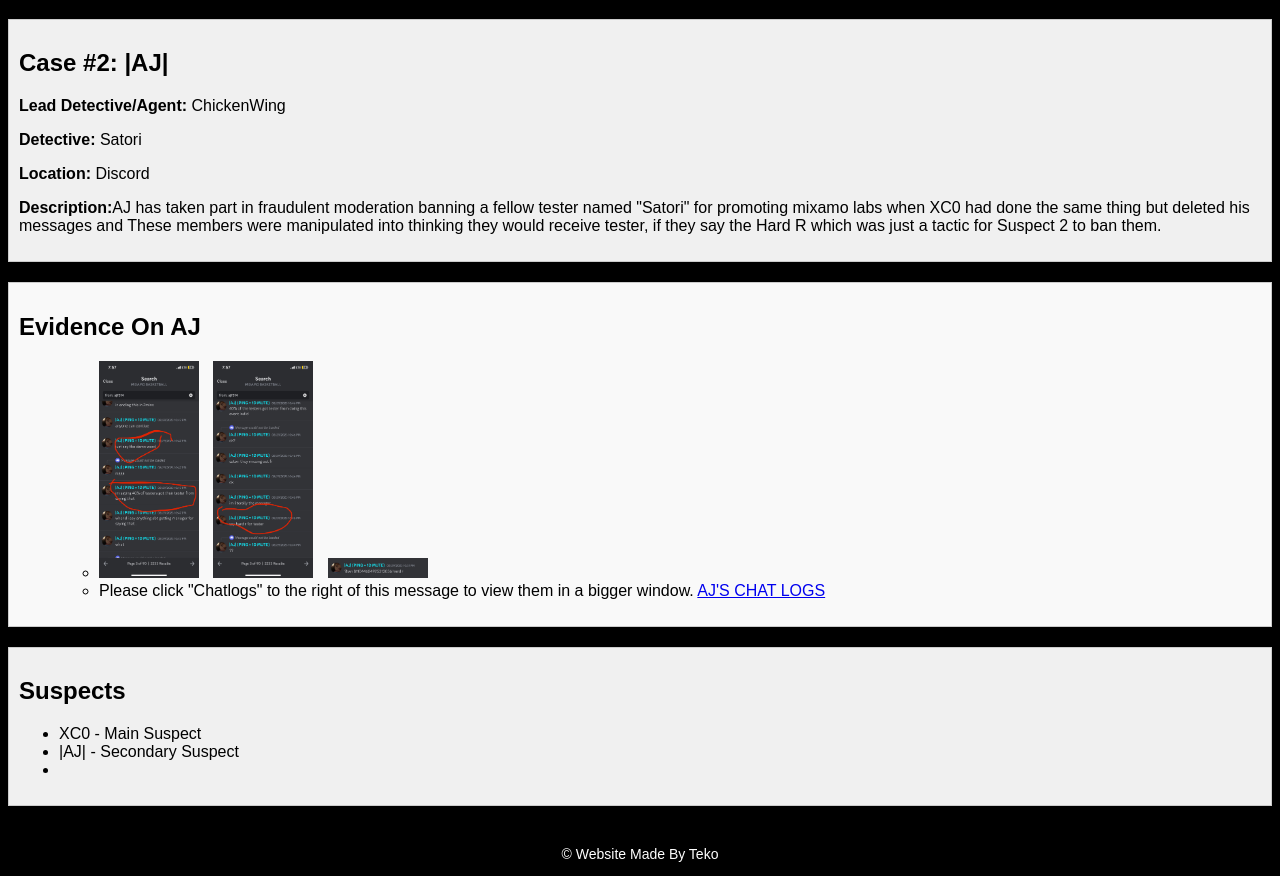
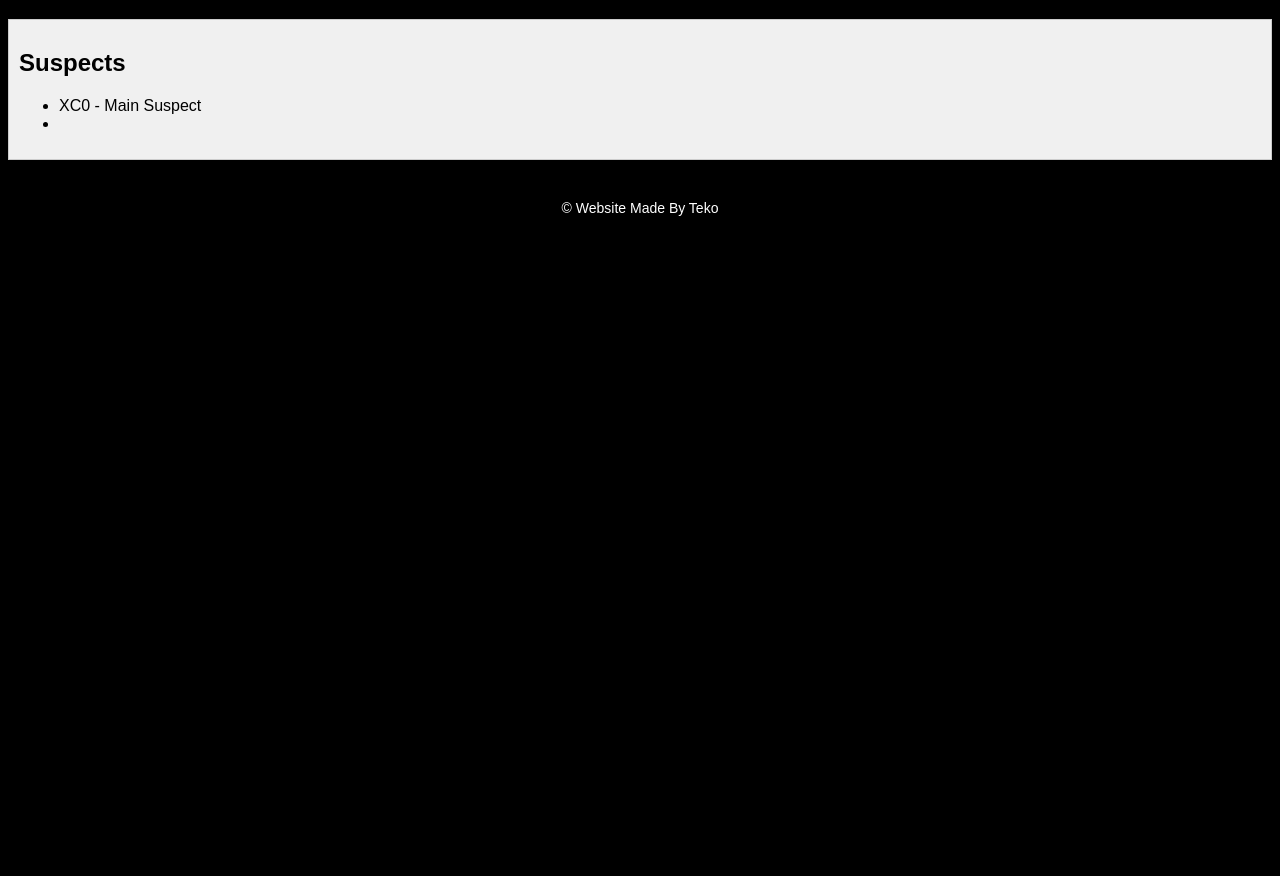
Before and after one commit to bozoteko/mixamorico, a plain HTML site: page index.html in a window 1280 px wide. Shown: the part 557-1433 px from the top of the page. After the commit the page ends 800 px from the top, so only its background shows below. Drawn offline with Linux system fonts and the light colour scheme.

Commit message:
Update index.html

```diff
--- a/index.html
+++ b/index.html
@@ -74,7 +74,7 @@
   </div>
   <div class="case-details">
     <h2>Case #1: XC0FN</h2>
-    <p><strong>Lead Agent:</strong>Teko</p>
+    <p><strong>Lead Agent/Website Coder:</strong> Teko</p>
     <p><strong>Lead Detective:</strong> ChickenWing</p>
     <p><strong>Detective:</strong> Satori</p>
     <p><strong>Location:</strong> Discord/Twtich</p>
@@ -91,37 +91,10 @@
     </ul>
   </div>
 
-  <div class="case-details">
-    <h2>Case #2: |AJ|</h2>
-    <p><strong>Lead Detective/Agent:</strong> ChickenWing</p>
-    <p><strong>Detective:</strong> Satori</p>
-    <p><strong>Location:</strong> Discord</p>
-    <p><strong>Description:</strong>AJ has taken part in fraudulent moderation banning a fellow tester named "Satori" for promoting mixamo labs when XC0 had done the same thing but deleted his messages and These members were manipulated into thinking they would receive tester, if they say the Hard R which was just a tactic for Suspect 2 to ban them.
-    </p>
-  </div>
-
-
-  <div class="evidence">
-    <h2>Evidence On AJ</h2>
-    <ul>
-        <ul>
-            <li>
-              <img src="evidence-1.jpg" alt="Chat Log">
-              <img src="evidence-2.jpg" alt="Chat Log">
-              <img src="evidence-3.jpg" alt="Chat Log">
-            </li>
-        <li>
-        <a>Please click "Chatlogs" to the right of this message to view them in a bigger window.</a>
-        <a href="#">AJ'S CHAT LOGS</a>
-
-  </div>
-
-
   <div class="suspects">
     <h2>Suspects</h2>
     <ul>
       <li>XC0 - Main Suspect</li>
-      <li>|AJ| - Secondary Suspect</li>
       <li></li>
     </ul>
   </div>
```
